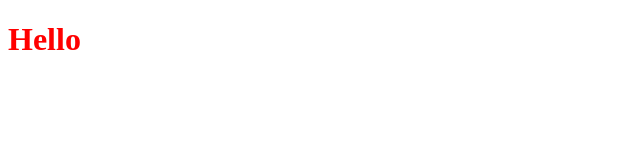
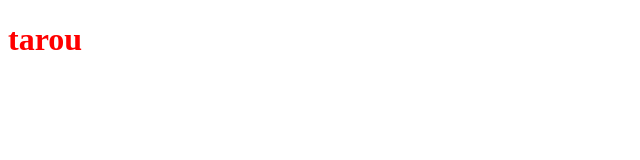
Before and after one commit to Ryomasao/tinyStack, a Vue app: page / in a window 1280 px wide. Shown: the top 160 px of the page, without its empty margins (0-640 px from the left). Built offline with nearby package versions, Linux system fonts and the light colour scheme; the HTML template or start-up script is replaced by a standard one.

Commit message:
Lintの設定追加

```diff
--- a/package.json
+++ b/package.json
@@ -14,6 +14,10 @@
     "@babel/preset-env": "^7.5.5",
     "babel-loader": "^8.0.6",
     "css-loader": "^3.1.0",
+    "eslint": "^6.1.0",
+    "eslint-config-prettier": "^6.0.0",
+    "eslint-plugin-prettier": "^3.1.0",
+    "eslint-plugin-vue": "^5.2.3",
     "less": "^3.9.0",
     "less-loader": "^5.0.0",
     "vue-loader": "^15.7.1",
--- a/src/App.vue
+++ b/src/App.vue
@@ -1,8 +1,21 @@
 <template>
   <div>
-    <h1 class="title">Hello</h1>
+    <h1 class="title">
+      {{ name }}
+    </h1>
   </div>
 </template>
+
+<script>
+export default {
+  data() {
+    return {
+      name: "tarou"
+    };
+  },
+  methods: {}
+};
+</script>
 
 <style lang="less" scoped>
 .title {
```
Also changed, not shown: .eslintrc.json (added), 2 other files (tests, documents, lock files or other folders).
